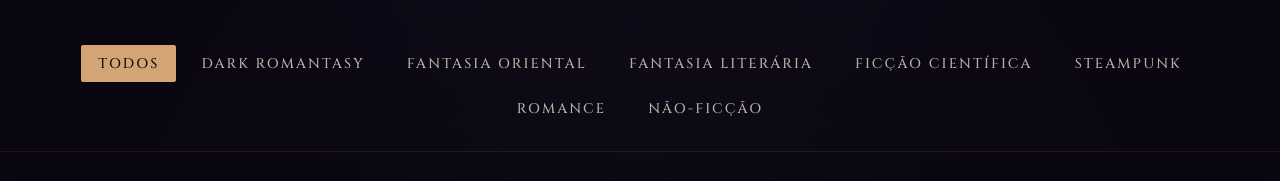
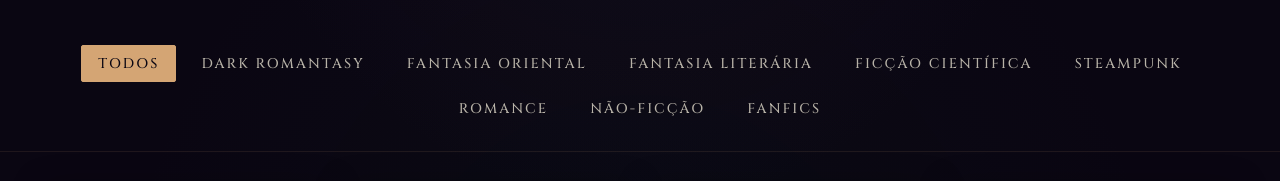
Before and after one commit to Kcinom/kcin-editoria, an Astro site: page /acervo in a window 1280 px wide. Shown: the part 353-534 px from the top of the page. Built offline with nearby package versions, Linux system fonts and the light colour scheme; Astro itself is replaced by a stand-in of ours; a web font is replaced by a local one.

Commit message:
Novo gênero Fanfics: Akiko e The Fantastic War
Co-Authored-By: Claude Opus 5.5 <noreply@anthropic.com>
Claude-Session: https://claude.ai/code/session_01SCJ7kSYrAyL9uSbAaLvtVd

```diff
--- a/src/components/BookCard.astro
+++ b/src/components/BookCard.astro
@@ -4,7 +4,7 @@ export interface Props {
   subtitle?: string;
   cover: string;
   slug: string;
-  genre: 'romantasy' | 'fantasy-eastern' | 'fantasy-lit' | 'scifi' | 'steampunk' | 'romance' | 'nonfiction';
+  genre: 'romantasy' | 'fantasy-eastern' | 'fantasy-lit' | 'scifi' | 'steampunk' | 'romance' | 'nonfiction' | 'fanfic';
   authors?: string[];
   series?: string;
   volume?: number;
@@ -37,7 +37,8 @@ const genreColors = {
   'scifi': 'var(--color-scifi)',
   'steampunk': 'var(--color-steampunk)',
   'romance': 'var(--color-romance)',
-  'nonfiction': 'var(--color-nonfiction)'
+  'nonfiction': 'var(--color-nonfiction)',
+  'fanfic': 'var(--color-fanfic)'
 };
 
 const genreLabel = {
@@ -47,7 +48,8 @@ const genreLabel = {
   'scifi': 'Ficção Científica',
   'steampunk': 'Steampunk',
   'romance': 'Romance',
-  'nonfiction': 'Não-ficção'
+  'nonfiction': 'Não-ficção',
+  'fanfic': 'Fanfic'
 };
 
 const cardColor = genreColors[genre];
--- a/src/layouts/BaseLayout.astro
+++ b/src/layouts/BaseLayout.astro
@@ -91,6 +91,7 @@ import '../styles/global.css';
             <li><a href="/acervo?g=scifi" class="link-elegant">Ficção Científica</a></li>
             <li><a href="/acervo?g=romance" class="link-elegant">Romance</a></li>
             <li><a href="/acervo?g=nonfiction" class="link-elegant">Não-ficção</a></li>
+            <li><a href="/acervo?g=fanfic" class="link-elegant">Fanfics</a></li>
           </ul>
         </div>
 
--- a/src/pages/acervo.astro
+++ b/src/pages/acervo.astro
@@ -30,12 +30,12 @@ const livros = [
   // ===== Fantasy Oriental =====
   { title: 'Ruraas', subtitle: 'A Origem', cover: '/capas/ruraa.jpg', slug: 'ruraas', genre: 'fantasy-eastern', authors: ['Kcinom Nilpoj'] },
   { title: 'Miraa de no Hansha', subtitle: 'A Decisão de Amar', cover: '/capas/miraa.jpg', slug: 'miraa-1', genre: 'fantasy-eastern', authors: ['Kcinom Nilpoj'] },
-  { title: 'Akiko', subtitle: 'A Bijuu Esquecida', cover: '/capas/akiko.jpg', slug: 'akiko', genre: 'fantasy-eastern', authors: ['Kcinom Nilpoj'], isWattpad: true, wattpadLink: 'https://www.wattpad.com/story/296533758-akiko-a-bijuu-esquecida' },
+  { title: 'Akiko', subtitle: 'A Bijuu Esquecida', cover: '/capas/akiko.jpg', slug: 'akiko', genre: 'fanfic', authors: ['Kcinom Nilpoj'], isWattpad: true, wattpadLink: 'https://www.wattpad.com/story/296533758-akiko-a-bijuu-esquecida' },
 
   // ===== Sci-fi =====
   { title: 'Reflex', cover: '/capas/reflex.jpg', slug: 'reflex', genre: 'scifi', authors: ['Kcinom Nilpoj'] },
   { title: 'Memórias que Trazem a Guerra', cover: '/capas/memorias.jpg', slug: 'memorias', genre: 'scifi', authors: ['Kcinom Nilpoj'] },
-  { title: 'Fantastic War', cover: '/capas/fantastic-war.jpg', slug: 'fantastic-war', genre: 'scifi', authors: ['Kcinom Nilpoj'], isWattpad: true, wattpadLink: 'https://www.wattpad.com/story/297075593-the-fantastic-war' },
+  { title: 'Fantastic War', cover: '/capas/fantastic-war.jpg', slug: 'fantastic-war', genre: 'fanfic', authors: ['Kcinom Nilpoj'], isWattpad: true, wattpadLink: 'https://www.wattpad.com/story/297075593-the-fantastic-war' },
 
   // ===== Steampunk =====
   { title: 'Ilha do Nunca', subtitle: 'Código Cronos', cover: '/capas/ilha-do-nunca.jpg', slug: 'ilha-do-nunca', genre: 'steampunk', authors: ['Kcinom Nilpoj'] },
@@ -65,7 +65,8 @@ const filtros = [
   { id: 'scifi', label: 'Ficção Científica' },
   { id: 'steampunk', label: 'Steampunk' },
   { id: 'romance', label: 'Romance' },
-  { id: 'nonfiction', label: 'Não-ficção' }
+  { id: 'nonfiction', label: 'Não-ficção' },
+  { id: 'fanfic', label: 'Fanfics' }
 ];
 ---
 
--- a/src/styles/global.css
+++ b/src/styles/global.css
@@ -28,6 +28,7 @@
   --color-steampunk: #1E3A3E;     /* Verde-petróleo + cyan */
   --color-romance: #5F2E4A;        /* Bordô-roxo */
   --color-nonfiction: #3D2828;     /* Vermelho-tinta sóbrio */
+  --color-fanfic: #2F3A4A;         /* Azul-ardósia */
 
   /* Tipografia */
   --font-display: 'Cinzel', serif;
```
Also changed, not shown: src/pages/index.astro (+11 -4 lines).
